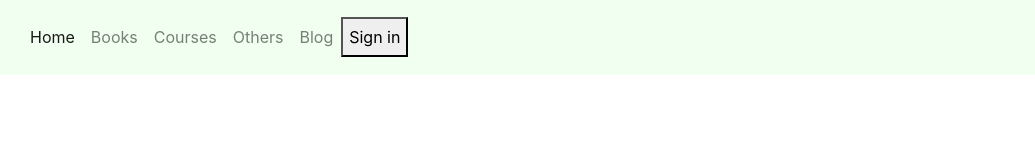
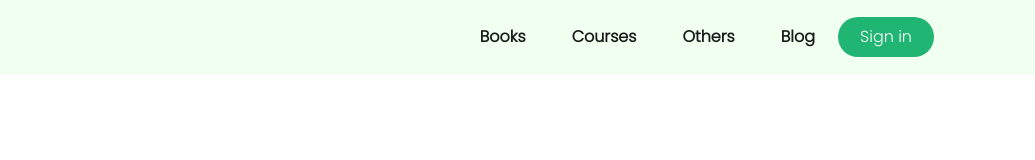
Before and after one commit to Mahmud-Alam/e-school, a plain HTML site: page index.html in a window 1280 px wide. Shown: the full height of the page, 245-1280 px from the left. Drawn offline with nearby package versions, Linux system fonts and the light colour scheme.

Commit message:
navbar done

```diff
--- a/index.html
+++ b/index.html
@@ -4,6 +4,8 @@
     <meta charset="UTF-8">
     <meta name="viewport" content="width=device-width, initial-scale=1.0">
     <link rel="stylesheet" href="https://cdn.jsdelivr.net/npm/bootstrap@4.5.3/dist/css/bootstrap.min.css" integrity="sha384-TX8t27EcRE3e/ihU7zmQxVncDAy5uIKz4rEkgIXeMed4M0jlfIDPvg6uqKI2xXr2" crossorigin="anonymous">
+    <link rel="preconnect" href="https://fonts.gstatic.com">
+    <link href="https://fonts.googleapis.com/css2?family=Poppins:wght@300&display=swap" rel="stylesheet">
     <link rel="stylesheet" href="style.css">
     <link rel="shortcut icon" href="images/ICON/favicon.png" type="image/x-icon">
     <title>E-School</title>
@@ -20,20 +22,17 @@
                 </button>
 
                 <div class="collapse navbar-collapse navbar-options" id="navbarSupportedContent">
-                  <ul class="navbar-nav mr-auto">
+                  <ul class="navbar-nav">
                     <li class="nav-item active">
-                      <a class="nav-link" href="#">Home <span class="sr-only">(current)</span></a>
-                    </li>
-                    <li class="nav-item">
                       <a class="nav-link" href="#books">Books</a>
                     </li>
-                    <li class="nav-item">
+                    <li class="nav-item active">
                       <a class="nav-link" href="#books">Courses</a>
                     </li>
-                    <li class="nav-item">
+                    <li class="nav-item active">
                       <a class="nav-link" href="#books">Others</a>
                     </li>
-                    <li class="nav-item">
+                    <li class="nav-item active">
                       <a class="nav-link" href="#books">Blog</a>
                     </li>
                     <button class="sign-in">Sign in</button>
--- a/style.css
+++ b/style.css
@@ -1,3 +1,15 @@
+body{
+    font-family: 'Poppins', sans-serif;
+}
+button{
+    transition: transform .1s ease-in-out;
+}
+button:active{
+    transform: scale(0.95);
+}
+button:focus{
+    outline: none;
+}
 header{
     background-color: #F0FFF0;
 }
@@ -11,14 +23,25 @@ header .bg-light{
 .navbar-brand img{
     width: 100%;
 }
-.header-navbar{
-    width: 100%;
-    display: flex;
-    flex-direction: row;
-    justify-content: space-between !important;
+.navbar-nav{
+    margin-left: auto !important;
+}
+.navbar-nav li{
+    padding: 0 15px;
+    font-weight: bold;
+}
+.sign-in{
+    background-color: #21B573;
+    color: white;
+    padding: 8px 22px;
+    border-radius: 20px;
+    border: none;
 }
 @media only screen and (min-width: 1500px){
     .navbar-brand{
         width: 200px;
     }
+    .sign-in{
+        margin-left: 20px;
+    }
 }
```
